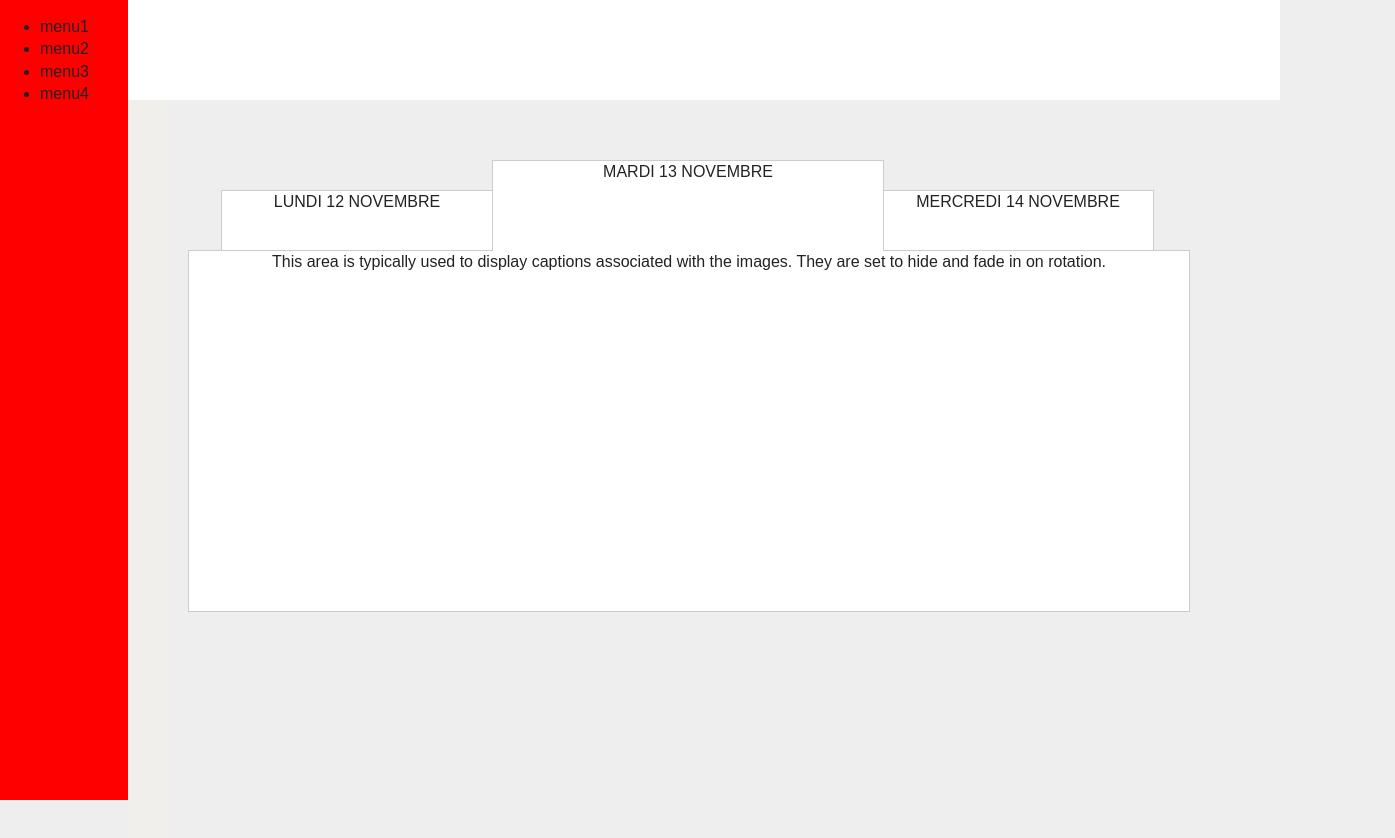
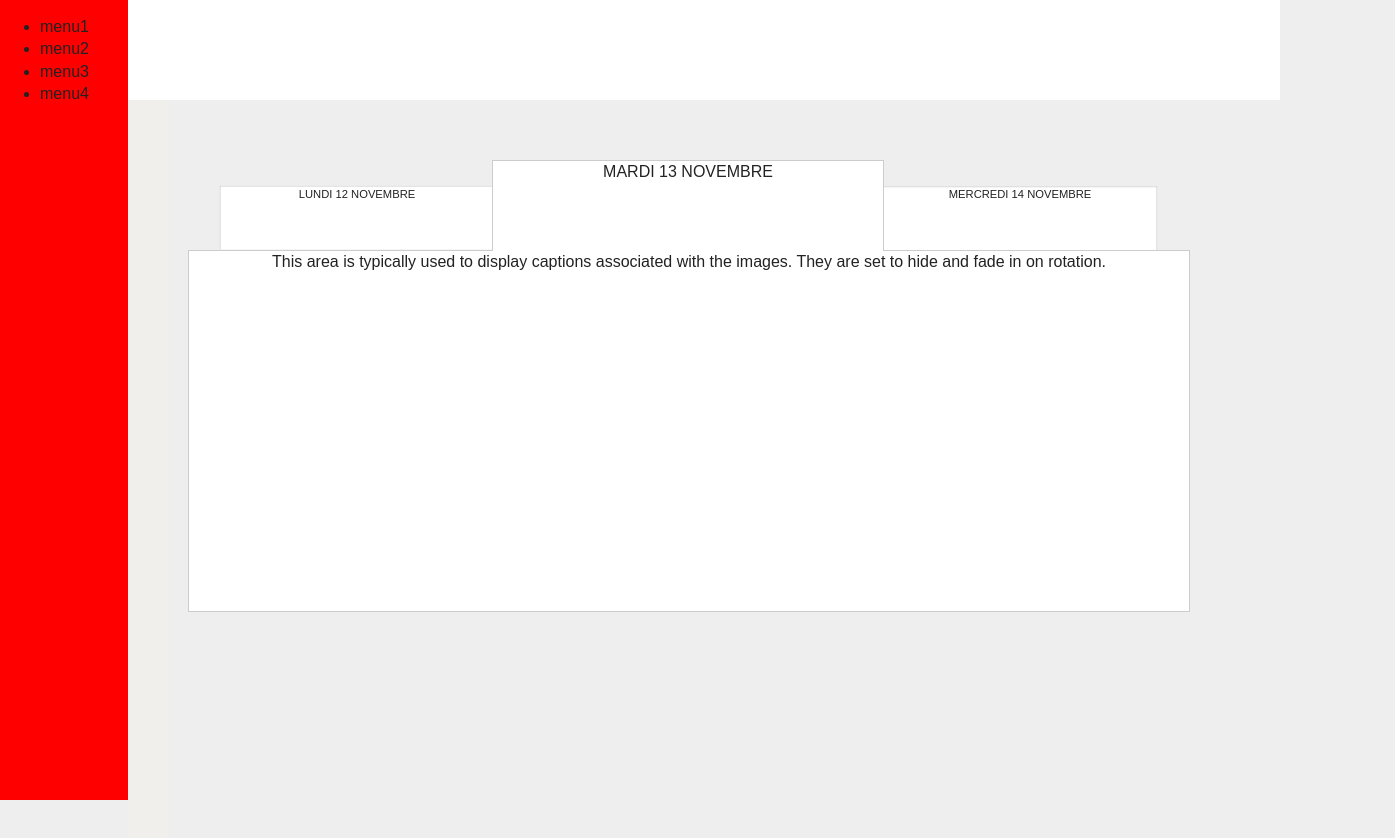
Before and after one commit to Seraphiou/testhaksg, a plain HTML site: page html5-boilerplate-4.3.0/index.html in a window 1280 px wide. Shown: the whole page, 1395 px wide, since content can reach past the window. Drawn offline with Linux system fonts and the light colour scheme.

Commit message:
TEST WITH SCALE

```diff
--- a/html5-boilerplate-4.3.0/css/main.css
+++ b/html5-boilerplate-4.3.0/css/main.css
@@ -139,10 +139,13 @@ html, body {
 }
 .page-next {
     position: absolute;
-    top: 90px;
-    left: 515px;
-    width: 750px;
+    top: 19px;
+    left: 392px;
+    width: 1000px;
     height: 450px;
+    -ms-transform: scale(0.7); /* IE 9 */
+    -webkit-transform: scale(0.7); /* Chrome, Safari, Opera */
+    transform: scale(0.7);
     z-index: 2;
     transition: all 1s ease;
     -ms-transition: all 1s ease;
@@ -214,21 +217,12 @@ html, body {
 
 .page-next .page-header {
     cursor: pointer;
-    width: 270px;
-    height: 60px;
-    background-color: #fff;
-    margin: 0 auto;
-    border: solid 1px #ccc;
     transition: all 1s ease;
     -ms-transition: all 1s ease;
     -moz-transition: all 1s ease;
     -webkit-transition: all 1s ease;
 }
 .page-next .page-content {
-    width: 750px;
-    height: 270px;
-    background-color: #fff;
-    border: solid 1px #ccc;
     border-top: none;
     opacity: 0;
     transition: all 1s ease;
@@ -240,10 +234,11 @@ html, body {
 .page-prev {
     z-index: 2;
     position: absolute;
-    left: -146px;
-    top: 90px;
-    width: 750px;
-    height: 450px;
+    left: -272px;
+    top: 18px;
+    -ms-transform: scale(0.7); /* IE 9 */
+    -webkit-transform: scale(0.7); /* Chrome, Safari, Opera */
+    transform: scale(0.7);
     transition: all 1s ease;
     -ms-transition: all 1s ease;
     -moz-transition: all 1s ease;
@@ -252,22 +247,12 @@ html, body {
 }
 .page-prev .page-header {
     cursor: pointer;
-    width: 270px;
-    height: 60px;
-    background-color: #fff;
-    margin: 0 auto;
-    border: solid 1px #ccc;
     transition: all 1s ease;
     -ms-transition: all 1s ease;
     -moz-transition: all 1s ease;
     -webkit-transition: all 1s ease;
 }
 .page-prev .page-content {
-    width: 750px;
-    height: 270px;
-    background-color: #fff;
-    border: solid 1px #ccc;
-    border-top: none;
     opacity: 0;
     transition: all 1s ease;
     -ms-transition: all 1s ease;
@@ -286,12 +271,16 @@ html, body {
    text-align: center;
 }
 
-
-
-
-
-
-
+.hidden.menu-page {
+    display: block;
+    opacity: 0;
+    width: 0px;
+    height: 0px;
+    transition: all 1s ease;
+    -ms-transition: all 1s ease;
+    -moz-transition: all 1s ease;
+    -webkit-transition: all 1s ease;
+}
 
 
 
```
